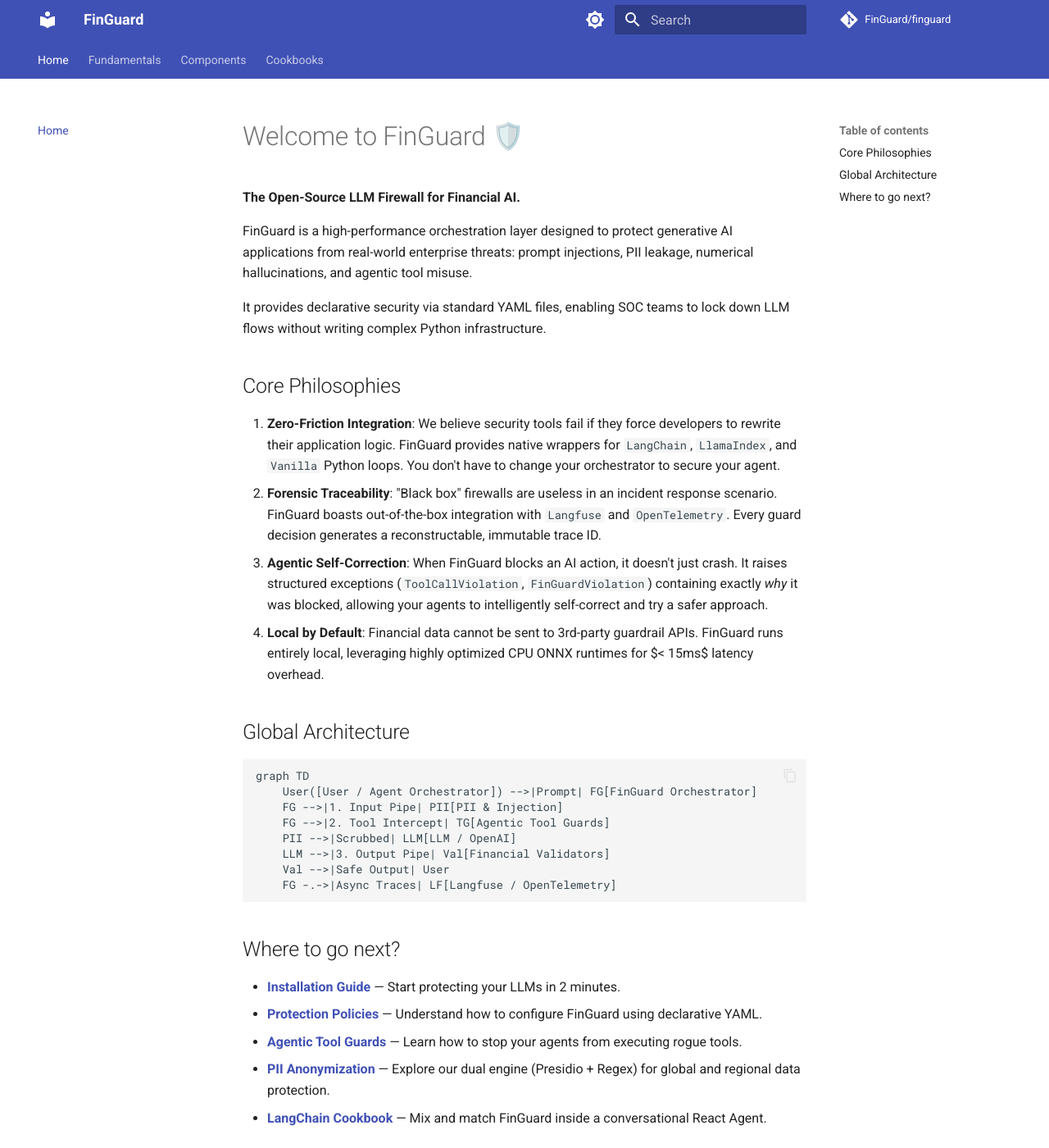
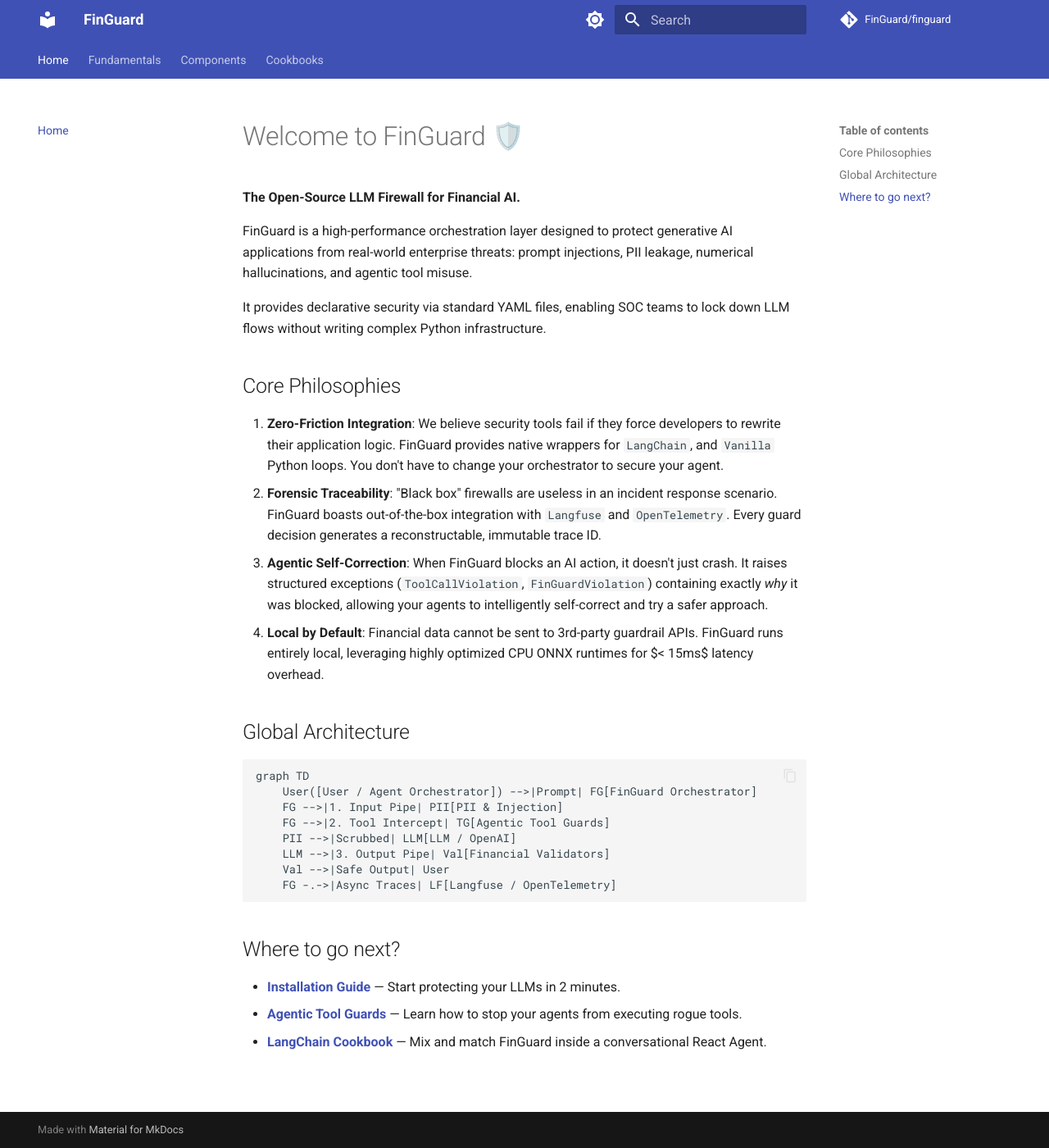
Before and after one commit to suryanshgupta9933/FinGuard, an MkDocs documentation site: the page built from docs/index.md, in a window 1280 px wide and 1400 px high. Shown: the whole window at 82% size. Built offline with MkDocs 1.6.1 and Material for MkDocs 9.7.7, drawn with Linux system fonts in a browser that asks for light colours; comment, search, counter and statistics services are not loaded.

Commit message:
updated docs

```diff
--- a/docs/index.md
+++ b/docs/index.md
@@ -8,7 +8,7 @@
 
 ## Core Philosophies
 
-1. **Zero-Friction Integration**: We believe security tools fail if they force developers to rewrite their application logic. FinGuard provides native wrappers for `LangChain`, `LlamaIndex`, and `Vanilla` Python loops. You don't have to change your orchestrator to secure your agent.
+1. **Zero-Friction Integration**: We believe security tools fail if they force developers to rewrite their application logic. FinGuard provides native wrappers for `LangChain`, and `Vanilla` Python loops. You don't have to change your orchestrator to secure your agent.
 2. **Forensic Traceability**: "Black box" firewalls are useless in an incident response scenario. FinGuard boasts out-of-the-box integration with `Langfuse` and `OpenTelemetry`. Every guard decision generates a reconstructable, immutable trace ID.
 3. **Agentic Self-Correction**: When FinGuard blocks an AI action, it doesn't just crash. It raises structured exceptions (`ToolCallViolation`, `FinGuardViolation`) containing exactly *why* it was blocked, allowing your agents to intelligently self-correct and try a safer approach.
 4. **Local by Default**: Financial data cannot be sent to 3rd-party guardrail APIs. FinGuard runs entirely local, leveraging highly optimized CPU ONNX runtimes for $< 15ms$ latency overhead.
@@ -29,7 +29,5 @@
 ## Where to go next?
 
 - **[Installation Guide](setup.md)** — Start protecting your LLMs in 2 minutes.
-- **[Protection Policies](components/policies.md)** — Understand how to configure FinGuard using declarative YAML.
 - **[Agentic Tool Guards](components/tool_guards.md)** — Learn how to stop your agents from executing rogue tools.
-- **[PII Anonymization](components/pii.md)** — Explore our dual engine (Presidio + Regex) for global and regional data protection.
 - **[LangChain Cookbook](cookbooks/langchain_agent.md)** — Mix and match FinGuard inside a conversational React Agent.
```
Also changed, not shown: README.md (+2 -2 lines).
